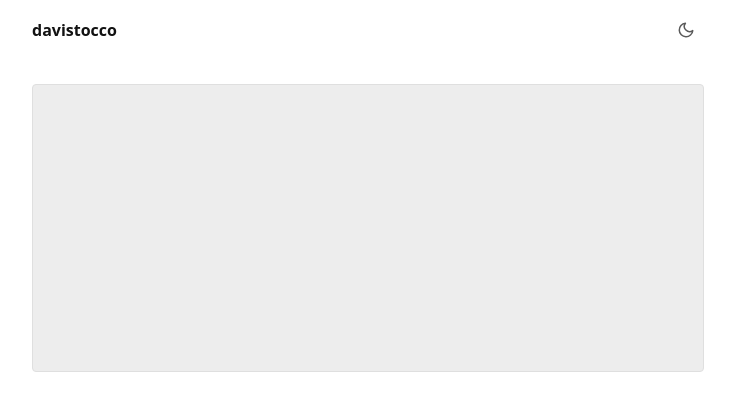
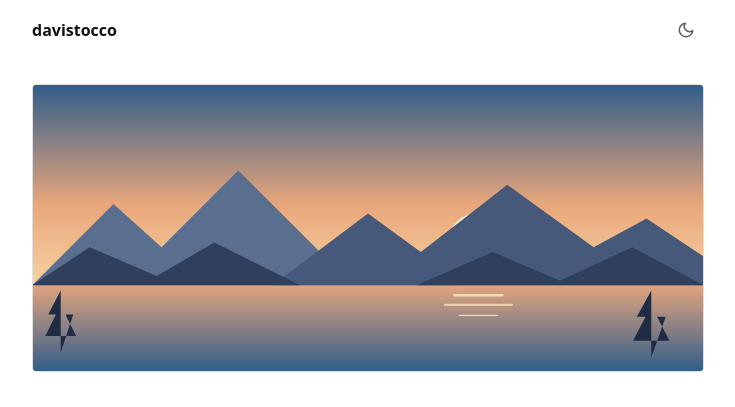
Before and after one commit to davistocco/blog, an Astro site: page / in a window 1280 px wide. Shown: the top 407 px of the page, without its empty margins (272-1007 px from the left). Built offline with nearby package versions, Linux system fonts and the light colour scheme; Astro itself is replaced by a stand-in of ours; a web font is replaced by a local one.

Commit message:
feat: landscape cover on home

```diff
--- a/src/pages/index.astro
+++ b/src/pages/index.astro
@@ -10,7 +10,7 @@ const posts = await getPosts();
 ---
 
 <Base>
-  <Cover />
+  <Cover src={url('images/capa-home.svg')} alt="Paisagem com montanhas e um lago ao pôr do sol" />
   <PageTitle title="Posts" />
 
   <ul class="item-list">
```
Also changed, not shown: public/images/capa-home.svg (added).
